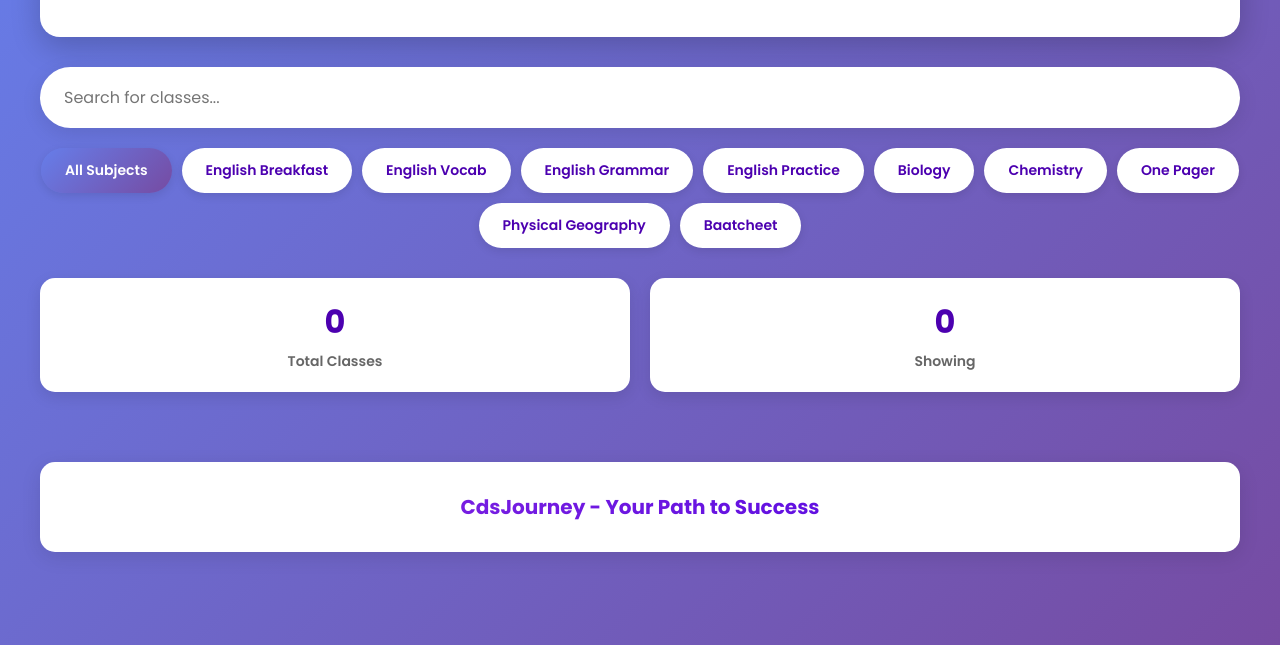
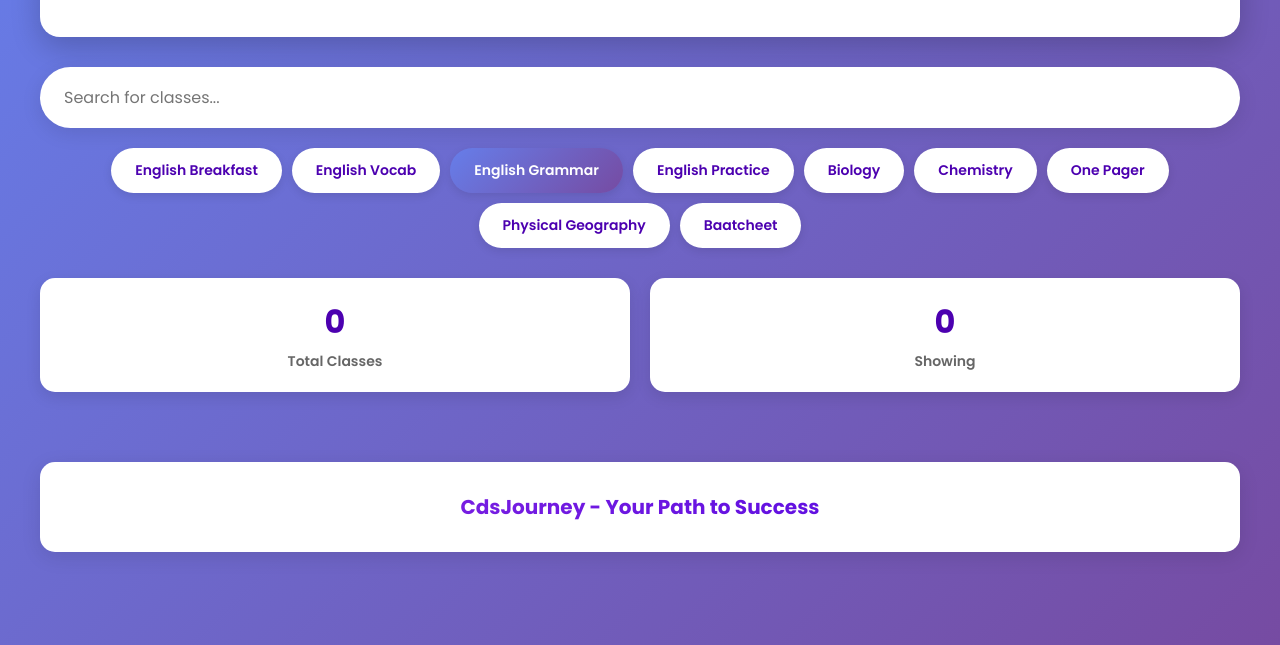
Before and after one commit to never-cheat/OTAqT82bLm, a plain HTML site: page index.html in a window 1280 px wide. Shown: the part 155-800 px from the top of the page. Drawn offline with Linux system fonts and the light colour scheme.

Commit message:
Update filter buttons for subject categories

```diff
--- a/index.html
+++ b/index.html
@@ -27,10 +27,10 @@
         </div>
 
         <div class="filter-container">
-           <button class="filter-btn active" data-category="all">All Subjects</button>
+          <!--<button class="filter-btn active" data-category="all">All Subjects</button>-->
              <button class="filter-btn" data-category="English Breakfast">English Breakfast</button>
              <button class="filter-btn" data-category="English Vocab">English Vocab</button>
-             <button class="filter-btn" data-category="English">English Grammar</button>
+             <button class="filter-btn active" data-category="English">English Grammar</button>
              <button class="filter-btn" data-category="English Practice">English Practice</button>
              <button class="filter-btn" data-category="Biology">Biology</button>
              <button class="filter-btn" data-category="Chemistry">Chemistry</button>
```
